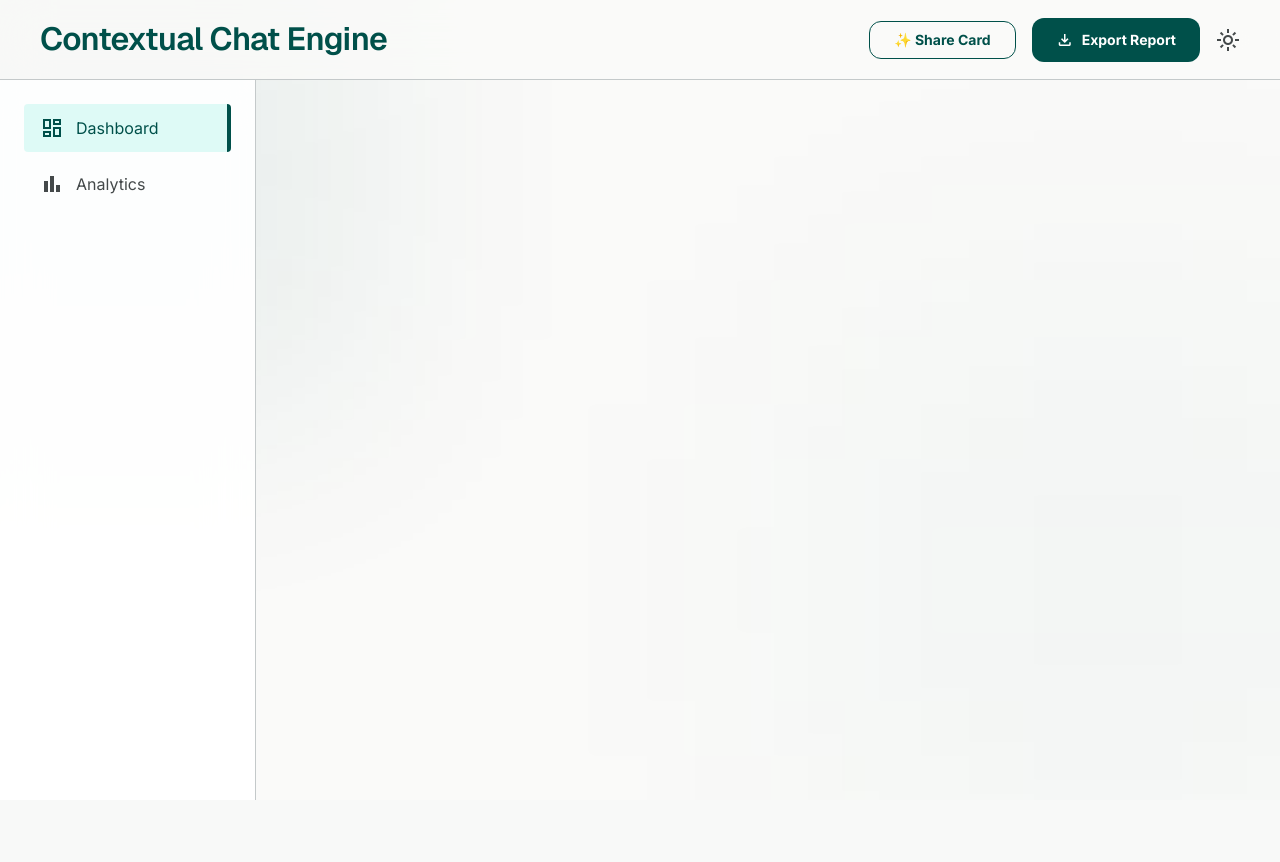
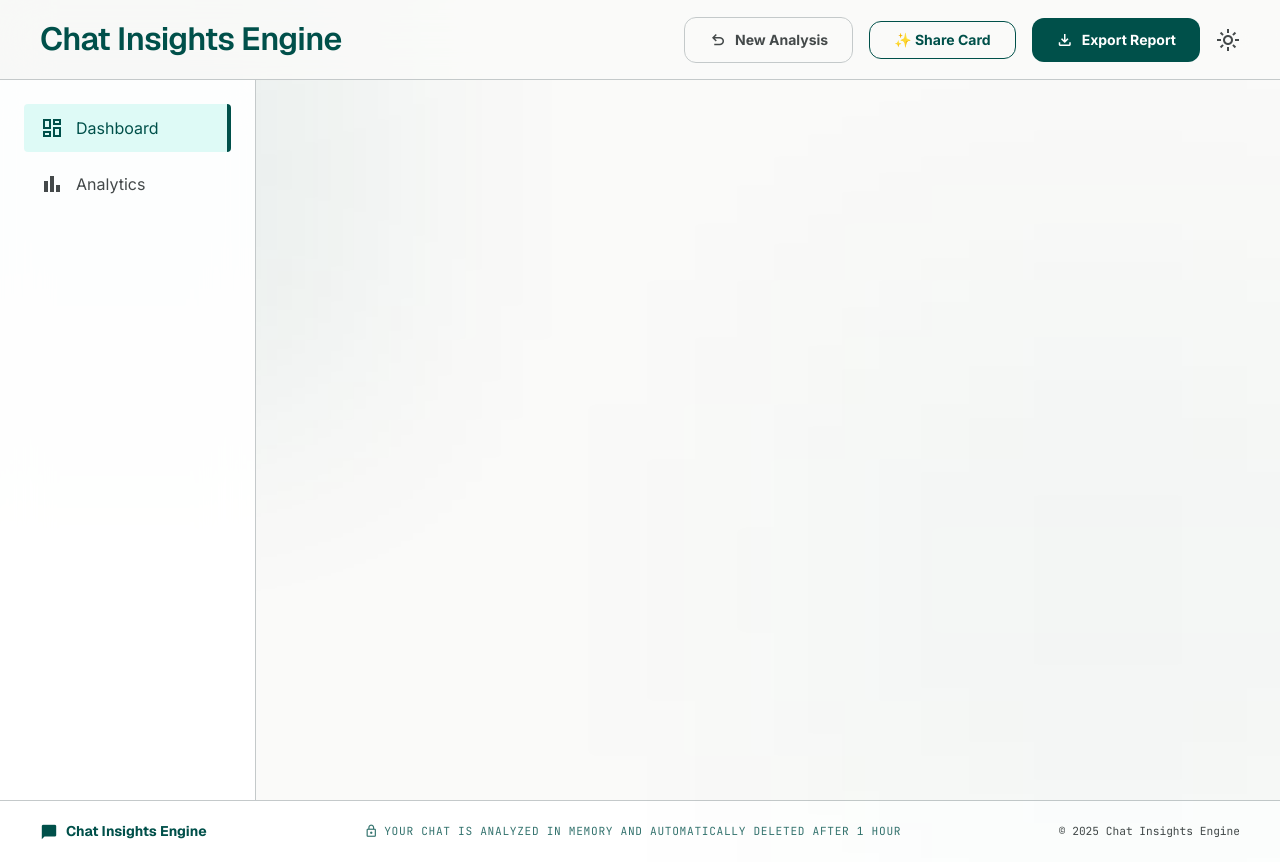
Before and after one commit to Adeyinka7789/chat-analyzer, a Python web app: template templates/dashboard.html in a window 1280 px wide. Before the commit the page ends 800 px from the top, so only its background shows below. Run offline with Jinja, Linux system fonts and the light colour scheme; the template is opened without the code that fills it, so the values that code supplies are empty; some libraries are stand-ins or nearby versions.

Commit message:
fixed again

```diff
--- a/templates/analytics.html
+++ b/templates/analytics.html
@@ -84,14 +84,16 @@
 {% endblock %}
 
 {% block site_header %}{% endblock %}
-{% block site_footer %}{% endblock %}
 
 {% block content %}
 <div x-data="analyticsState()" x-init="init()" x-cloak>
 
     <!-- Top nav -->
     <nav class="fixed top-0 left-0 w-full z-50 flex items-center justify-between px-margin-desktop h-20 bg-surface/80 backdrop-blur-xl border-b border-outline-variant shadow-[0_0_40px_rgba(var(--color-primary-fixed),0.1)]">
-        <span class="font-headline-lg text-headline-lg font-bold text-primary-fixed">Contextual Chat Engine</span>
+        <span class="font-headline-lg text-headline-lg font-bold text-primary-fixed">
+            <span class="md:hidden">CIE</span>
+            <span class="hidden md:inline">Chat Insights Engine</span>
+        </span>
         <div class="flex items-center gap-4">
             <button @click="showExportModal = true" class="hidden md:flex items-center gap-2 px-6 py-2 rounded-full bg-primary-fixed text-on-primary-fixed font-bold text-sm hover:brightness-110 transition-all active:scale-95">
                 <span class="material-symbols-outlined text-lg">download</span>
--- a/templates/card_1v1.html
+++ b/templates/card_1v1.html
@@ -187,7 +187,7 @@
     <div id="share-card">
         <!-- HEADER -->
         <div class="header">
-            <div class="app-name">CCIE</div>
+            <div class="app-name">CIE</div>
             <div class="title">{{ name_a }} &amp; {{ name_b }}</div>
             <div class="subtitle">Chat Analysis</div>
         </div>
@@ -250,7 +250,7 @@
 
         <!-- FOOTER -->
         <div class="footer">
-            <span>Analyzed by CCIE</span>
+            <span>Analyzed by Chat Insights Engine</span>
             <span class="url">ccie.app</span>
         </div>
     </div>
--- a/templates/card_group.html
+++ b/templates/card_group.html
@@ -179,7 +179,7 @@
     <div id="share-card">
         <!-- HEADER -->
         <div class="header">
-            <div class="app-name">CCIE</div>
+            <div class="app-name">CIE</div>
             <div class="title">{{ group_name }}</div>
             <div class="subtitle">Group Analysis</div>
         </div>
@@ -243,7 +243,7 @@
 
         <!-- FOOTER -->
         <div class="footer">
-            <span>Analyzed by CCIE</span>
+            <span>Analyzed by Chat Insights Engine</span>
             <span class="url">ccie.app</span>
         </div>
     </div>
--- a/templates/dashboard.html
+++ b/templates/dashboard.html
@@ -181,14 +181,20 @@
 {% endblock %}
 
 {% block site_header %}{% endblock %}
-{% block site_footer %}{% endblock %}
 
 {% block content %}
 <div x-data="dashboardState()" x-init="init()" x-cloak>
     <!-- Top nav -->
     <nav class="fixed top-0 left-0 w-full z-50 flex items-center justify-between px-margin-mobile md:px-margin-desktop h-16 md:h-20 bg-surface/80 backdrop-blur-xl border-b border-outline-variant shadow-[0_0_40px_rgba(var(--color-primary-fixed),0.1)]">
-        <span class="font-headline-lg text-lg md:text-headline-lg font-bold text-primary-fixed truncate mr-2">Contextual Chat Engine</span>
+        <span class="font-headline-lg text-lg md:text-headline-lg font-bold text-primary-fixed truncate mr-2">
+            <span class="md:hidden">CIE</span>
+            <span class="hidden md:inline">Chat Insights Engine</span>
+        </span>
         <div class="flex items-center gap-2 md:gap-4 flex-shrink-0">
+            <a href="/" aria-label="New Analysis" class="flex items-center gap-2 px-3 md:px-6 py-2 rounded-full border border-outline-variant text-on-surface-variant hover:text-on-surface hover:border-primary-fixed font-bold text-sm transition-all active:scale-95 whitespace-nowrap">
+                <span class="material-symbols-outlined text-lg">undo</span>
+                <span class="hidden md:inline">New Analysis</span>
+            </a>
             <button @click="window.open('/card/', '_blank')" aria-label="Share Card" class="flex items-center gap-2 px-3 md:px-6 py-2 rounded-full border border-primary-fixed text-primary-fixed font-bold text-sm hover:bg-primary-fixed/10 transition-all active:scale-95 whitespace-nowrap">
                 <span class="md:hidden">✨</span>
                 <span class="hidden md:inline">✨ Share Card</span>
--- a/templates/dashboard_group.html
+++ b/templates/dashboard_group.html
@@ -138,7 +138,10 @@
 
     <!-- Top nav -->
     <nav class="fixed top-0 left-0 w-full z-50 flex items-center justify-between px-margin-mobile md:px-margin-desktop h-16 md:h-20 bg-surface/80 backdrop-blur-xl border-b border-outline-variant">
-        <span class="font-headline-lg text-lg md:text-headline-lg font-bold text-primary-fixed truncate mr-2">Group Chat Engine</span>
+        <span class="font-headline-lg text-lg md:text-headline-lg font-bold text-primary-fixed truncate mr-2">
+            <span class="md:hidden">CIE</span>
+            <span class="hidden md:inline">Chat Insights Engine</span>
+        </span>
         <div class="flex items-center gap-2 md:gap-4 flex-shrink-0">
             <a href="/analytics/" class="hidden md:flex items-center gap-2 px-4 py-2 rounded-full border border-outline-variant text-on-surface-variant hover:text-on-surface text-sm transition-colors">
                 <span class="material-symbols-outlined text-lg">bar_chart</span>
```
